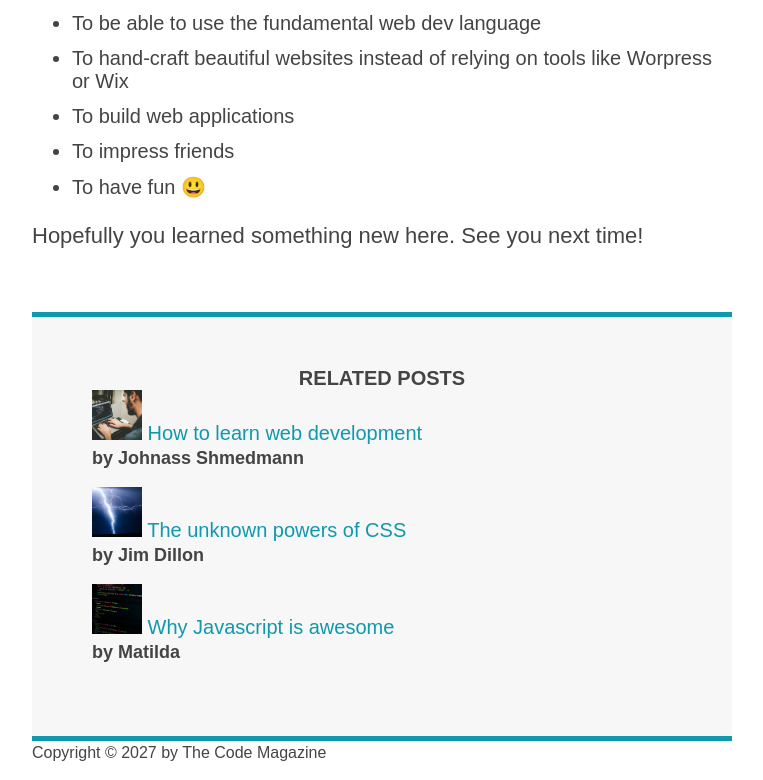
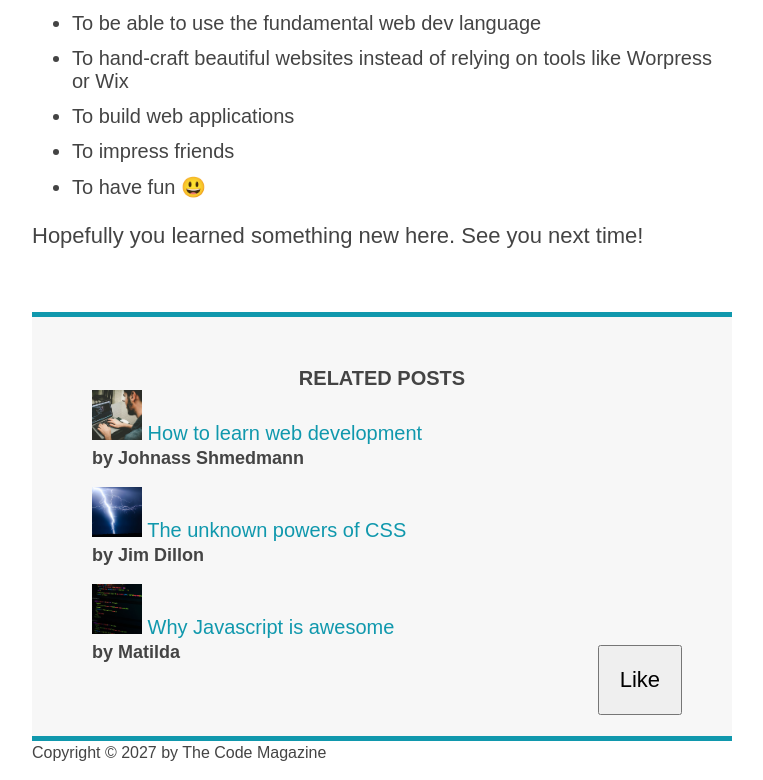
Before and after one commit to AndreiLove/03-CSS-Fundamentals, a plain HTML site: page index.html in a window 1280 px wide. Shown: the part 1495-2275 px from the top of the page, without its empty margins (258-1021 px from the left). Drawn offline with Linux system fonts and the light colour scheme.

Commit message:
practice

```diff
--- a/index.html
+++ b/index.html
@@ -138,6 +138,7 @@
             <p class="related-author">by Matilda</p>
           </li>
         </ul>
+        <button>Like</button>
       </aside>
 
       <footer>
--- a/style.css
+++ b/style.css
@@ -6,11 +6,13 @@
 body {
   color: #444;
   font-family: sans-serif;
+  position: relative;
 }
 .container {
   width: 700px;
   margin-left: auto;
   margin-right: auto;
+  position: relative;
 }
 
 .main-header {
@@ -155,3 +157,12 @@ a:active {
   background-color: black;
   font-style: italic;
 }
+
+button {
+  font-size: 22px;
+  padding: 20px;
+  cursor: pointer;
+  position: absolute;
+  bottom: 50px;
+  right: 50px;
+}
```
